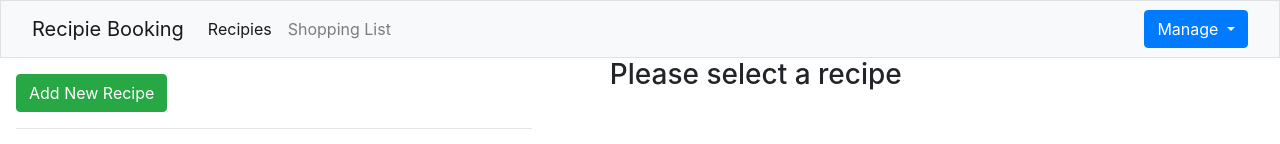
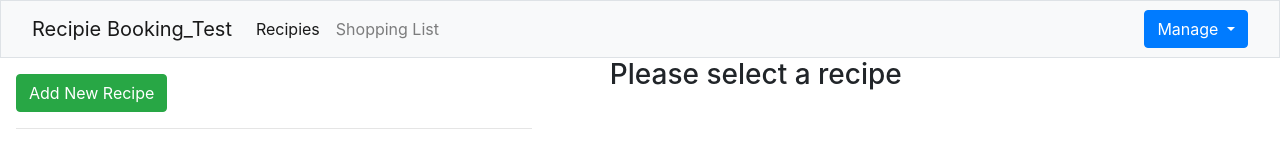
Before and after one commit to batabyr/angular-demo, an Angular app: page /recipes in a window 1280 px wide. Shown: the top 144 px of the page. Built offline with nearby package versions, Linux system fonts and the light colour scheme.

Commit message:
Updated Header

```diff
--- a/src/app/Header/header.component.html
+++ b/src/app/Header/header.component.html
@@ -1,7 +1,7 @@
 <div class="navbar navbar-expand-lg navbar-light bg-light border">
   <div class="container-fluid">
     <div class="navbar-header">
-      <a href="#" class="navbar-brand">Recipie Booking</a>
+      <a href="#" class="navbar-brand">Recipie Booking_Test</a>
     </div>
 
     <div class="collapse navbar-collapse" id="navbarSupportedContent">
```
